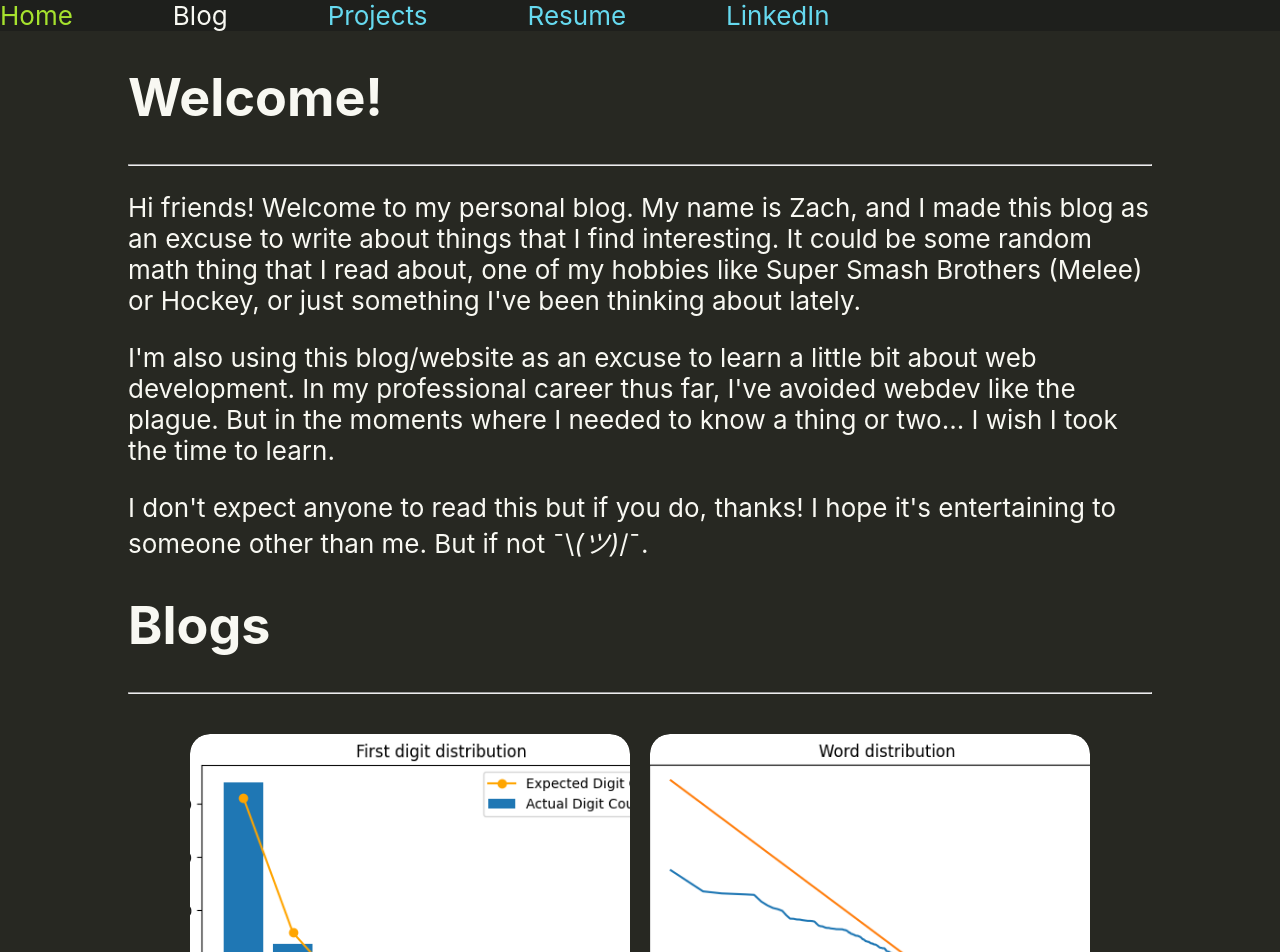
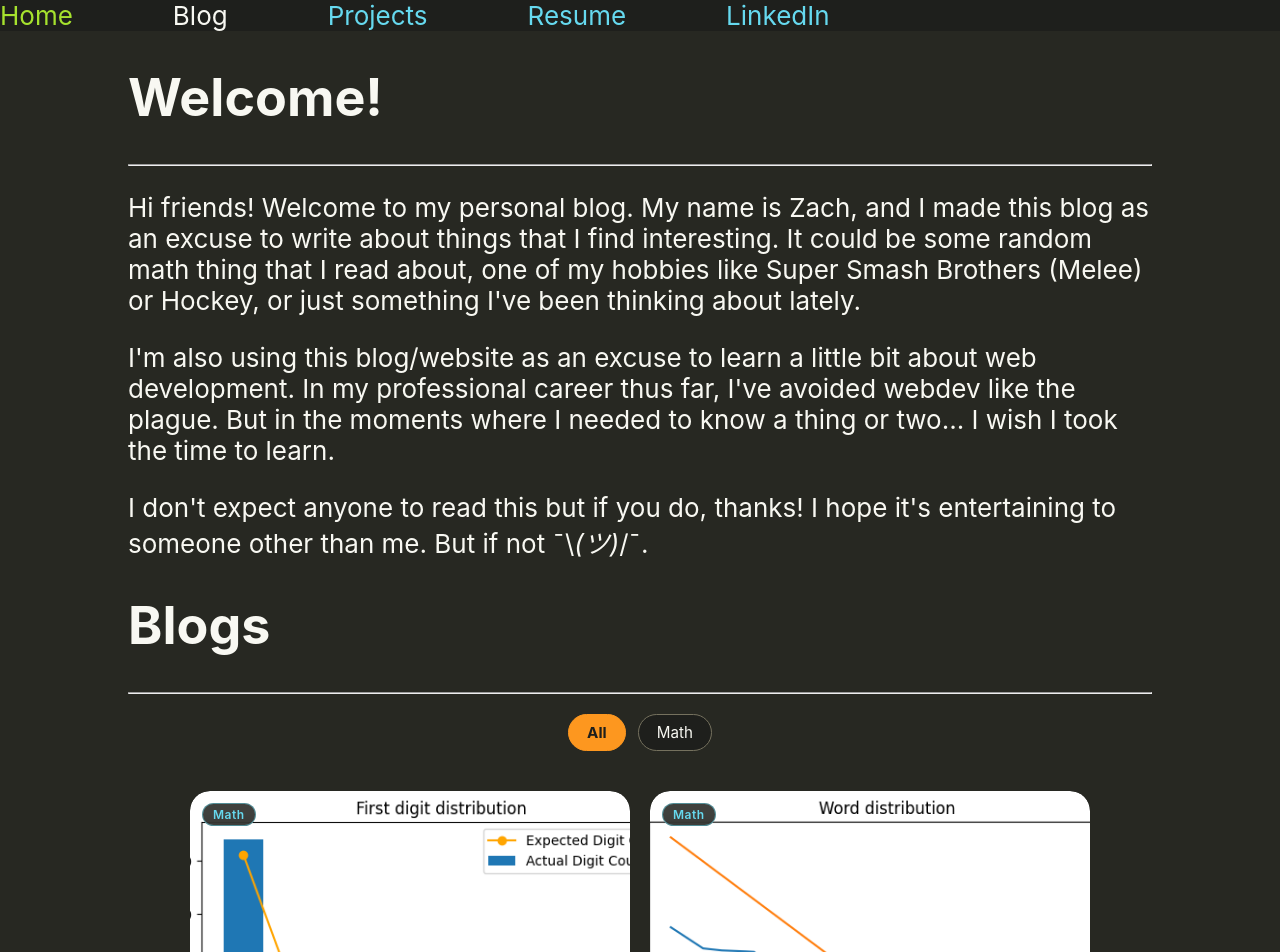
Before and after one commit to zachDiaks/Website, a React (Create React App) app: page /#/ in a window 1280 px wide. Shown: the top 952 px of the page. Built offline with nearby package versions, Linux system fonts and the light colour scheme.

Commit message:
Add tagging mechanism

```diff
--- a/src/components/BlogGrid.css
+++ b/src/components/BlogGrid.css
@@ -46,3 +46,72 @@
 .blog-title {
   font-size: 1.1rem;
 }
+
+.blog-container {
+  width: 100%;
+  box-sizing: border-box;
+}
+
+.tag-filter-bar {
+  display: flex;
+  flex-wrap: wrap;
+  justify-content: center;
+  align-items: center;
+  gap: 12px;
+  margin: 20px auto 0;
+  max-width: 900px;
+  padding: 0 20px;
+}
+
+.tag-pill {
+  background-color: var(--toolbar-color, #1E1F1C);
+  color: var(--text-color, #F8F8F2);
+  border: 1px solid var(--muted-text, #75715E);
+  padding: 8px 18px;
+  border-radius: 20px;
+  font-size: 0.95rem;
+  cursor: pointer;
+  transition: all 0.2s ease;
+  font-family: inherit;
+}
+
+.tag-pill:hover {
+  border-color: var(--link-color, #66D9EF);
+  color: var(--link-color, #66D9EF);
+}
+
+.tag-pill.active {
+  background-color: var(--accent-color, #FD971F);
+  border-color: var(--accent-color, #FD971F);
+  color: #1E1F1C;
+  font-weight: bold;
+}
+
+.card-tags {
+  position: absolute;
+  top: 12px;
+  left: 12px;
+  display: flex;
+  flex-wrap: wrap;
+  gap: 6px;
+  z-index: 2;
+}
+
+.card-tag-badge {
+  background: rgba(30, 31, 28, 0.85);
+  color: var(--link-color, #66D9EF);
+  border: 1px solid rgba(102, 217, 239, 0.5);
+  font-size: 0.75rem;
+  padding: 3px 10px;
+  border-radius: 12px;
+  font-weight: 600;
+  backdrop-filter: blur(4px);
+  letter-spacing: 0.5px;
+}
+
+.no-blogs-message {
+  color: var(--muted-text, #75715E);
+  font-style: italic;
+  margin: 40px auto;
+  font-size: 1.1rem;
+}
--- a/src/components/BlogGrid.jsx
+++ b/src/components/BlogGrid.jsx
@@ -1,24 +1,79 @@
+import { useState, useMemo } from "react";
 import { useNavigate } from "react-router-dom";
 import { BlogList } from "../utils/constants";
 import "./BlogGrid.css";
 
 export default function BlogGrid() {
   const navigate = useNavigate();
-  BlogList.forEach((item) => console.log(`../resources/${item.thumbnail}`))
+  const [selectedTag, setSelectedTag] = useState("All");
+
+  const allTags = useMemo(() => {
+    const tagSet = new Set();
+    BlogList.forEach((blog) => {
+      if (Array.isArray(blog.tags)) {
+        blog.tags.forEach((tag) => tagSet.add(tag));
+      }
+    });
+    return ["All", ...Array.from(tagSet)];
+  }, []);
+
+  const filteredBlogs = useMemo(() => {
+    if (selectedTag === "All") {
+      return BlogList;
+    }
+    return BlogList.filter(
+      (blog) => Array.isArray(blog.tags) && blog.tags.includes(selectedTag)
+    );
+  }, [selectedTag]);
+
   return (
+    <div className="blog-container">
+      {allTags.length > 1 && (
+        <div className="tag-filter-bar">
+          {allTags.map((tag) => (
+            <button
+              key={tag}
+              type="button"
+              className={`tag-pill ${selectedTag === tag ? "active" : ""}`}
+              onClick={() => setSelectedTag(tag)}
+            >
+              {tag}
+            </button>
+          ))}
+        </div>
+      )}
+
       <div className="blog-grid">
-      {BlogList.map((blog, index) => (
+        {filteredBlogs.map((blog, index) => (
           <div
             key={index}
             className="blog-card"
             onClick={() => navigate(`/${blog.path}`)}
           >
-          <img src={require(`../resources/${blog.thumbnail}`)} alt={blog.name} className="blog-thumb" />
+            {blog.tags && blog.tags.length > 0 && (
+              <div className="card-tags">
+                {blog.tags.map((tag) => (
+                  <span key={tag} className="card-tag-badge">
+                    {tag}
+                  </span>
+                ))}
+              </div>
+            )}
+            <img
+              src={require(`../resources/${blog.thumbnail}`)}
+              alt={blog.name}
+              className="blog-thumb"
+            />
             <div className="blog-overlay">
               <span className="blog-title">{blog.name}</span>
             </div>
           </div>
         ))}
       </div>
+
+      {filteredBlogs.length === 0 && (
+        <p className="no-blogs-message">No blogs found for "{selectedTag}".</p>
+      )}
+    </div>
   );
 }
--- a/src/utils/constants.js
+++ b/src/utils/constants.js
@@ -3,12 +3,14 @@ export const BlogList =
         {
             path: "benford",
             name: "Power Laws and Web Scraping: Benford's Law",
-            thumbnail: "BenfordResult.png"
+            thumbnail: "BenfordResult.png",
+            tags: ["Math"]
         },
 
         {
             path: "zipf",
             name: "Power Laws and Web Scraping: Zipf's Law",
-            thumbnail: "ZipfResult.png"
+            thumbnail: "ZipfResult.png",
+            tags: ["Math"]
         }
     ]
```
Also changed, not shown: src/pages/Benford.jsx (+25 -14 lines), 1 other file (tests, documents, lock files or other folders). Lines whose indentation alone changed are shown as unchanged.
